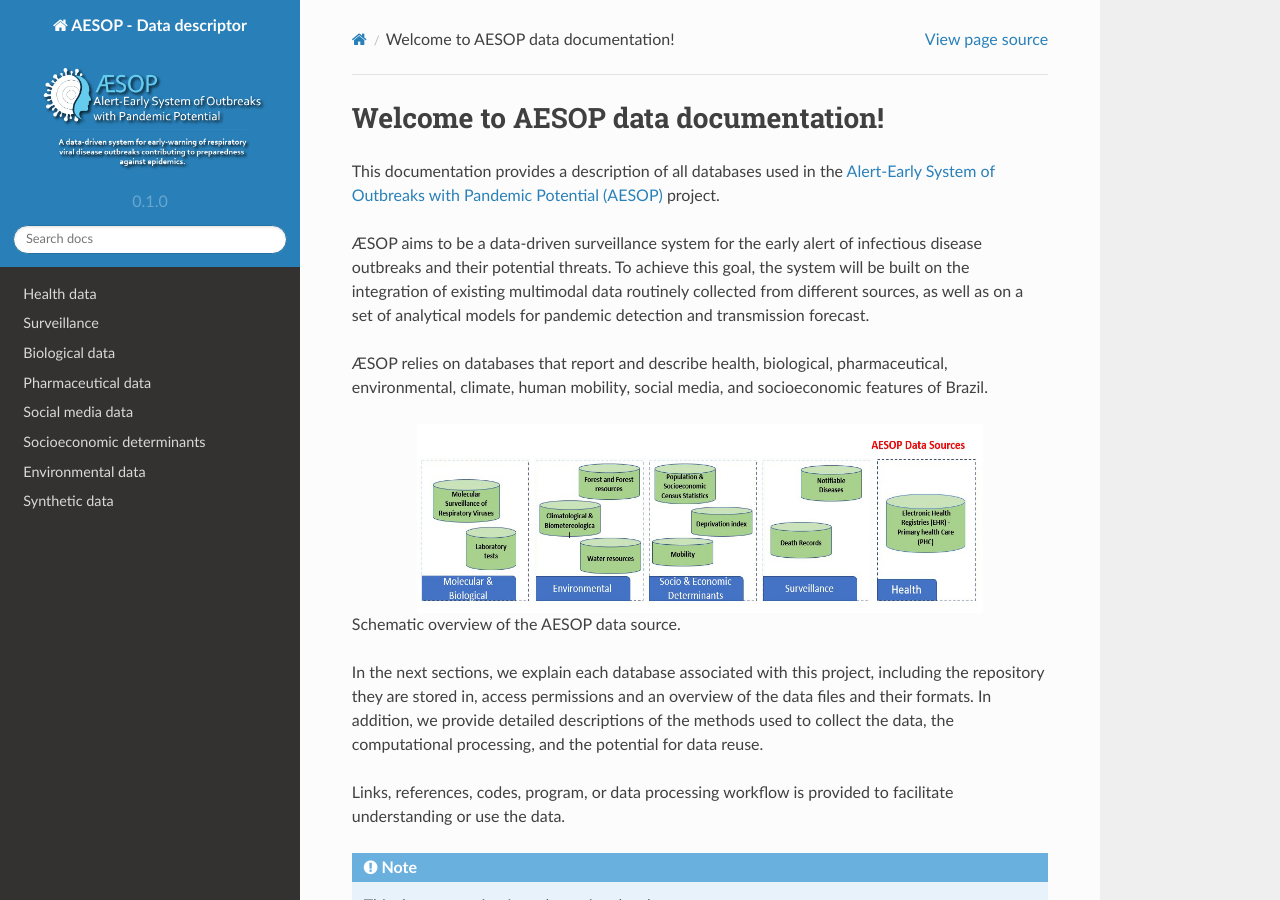
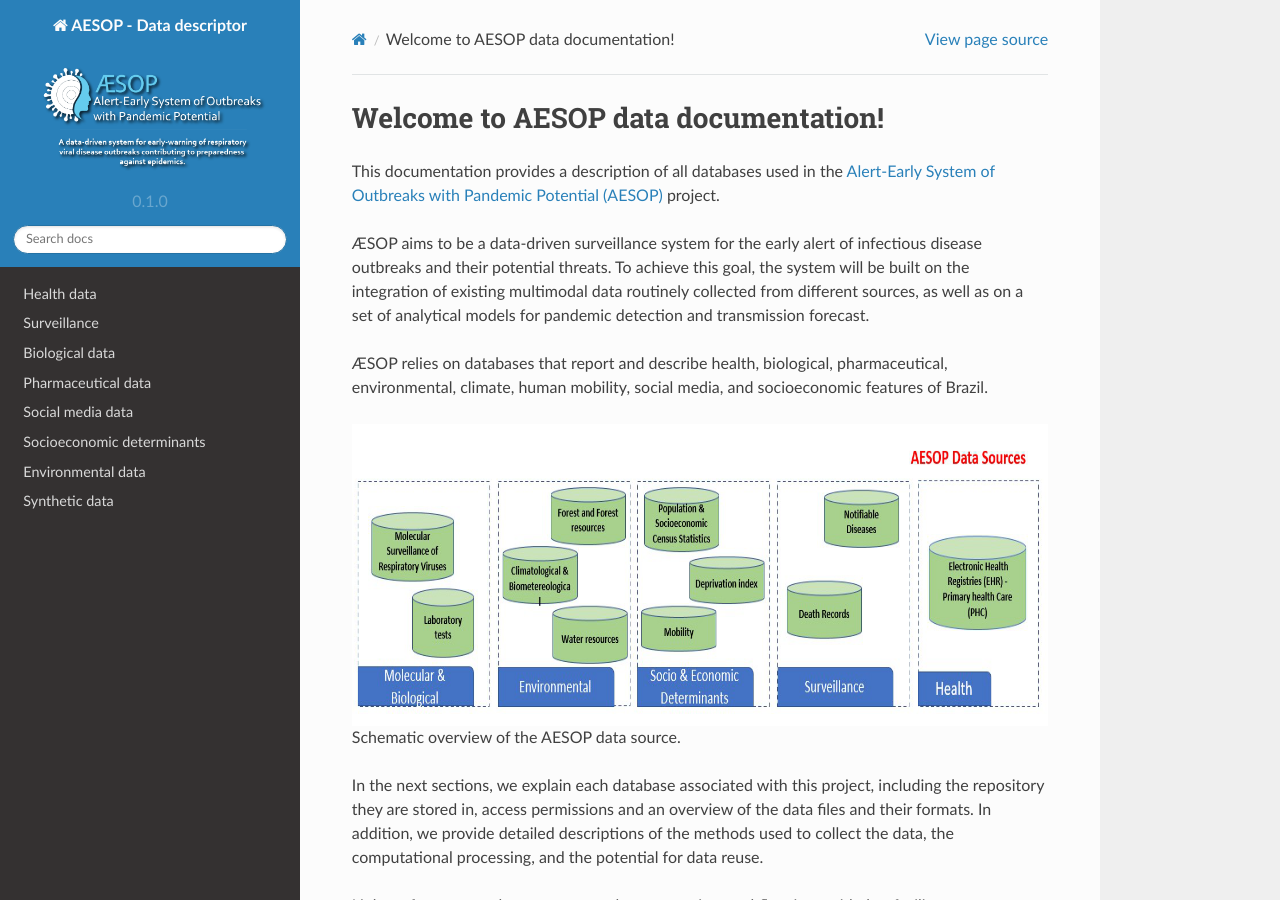
Before and after one commit to cidacslab/AESOP-Data-Documentation, a Sphinx documentation site: the page built from docs/source/index.rst, in a window 1280 px wide and 900 px high. Built offline with Sphinx 7.4.7 and the Read the Docs theme 2.0.0, drawn with Linux system fonts in a browser that asks for light colours.

Commit message:
SRAG e SG

```diff
--- a/docs/source/index.rst
+++ b/docs/source/index.rst
@@ -10,8 +10,8 @@ This documentation provides a description of all databases used in the `Alert-Ea
 ÆSOP relies on databases that report and describe health, biological, pharmaceutical, environmental, climate, human mobility, social media, and socioeconomic features of Brazil.
 
 .. image:: data_sources.png
-   :height: 5cm
-   :width: 15cm
+   :height: 8cm
+   :width: 20cm
    :align: center
 
 Schematic overview of the AESOP data source.
```
